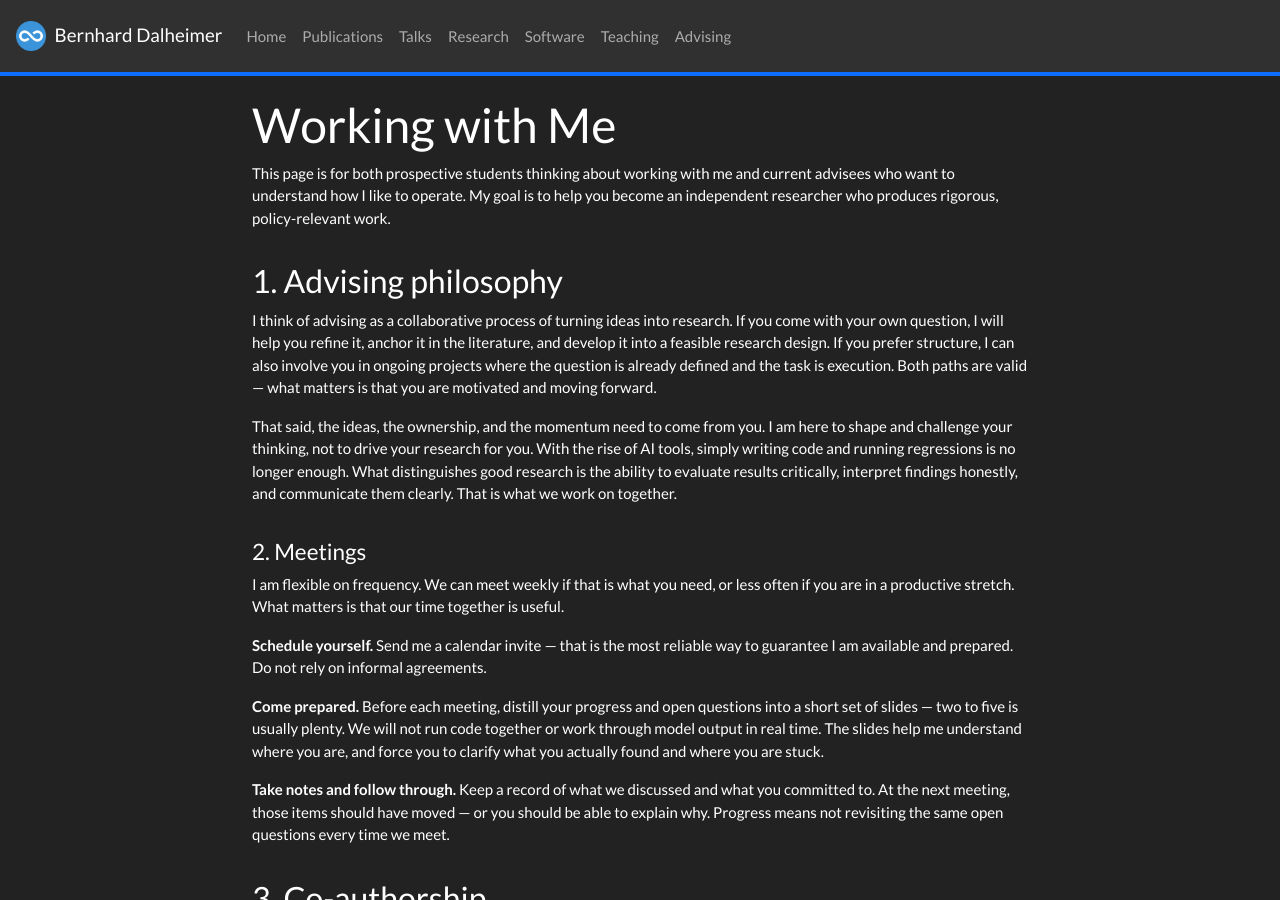
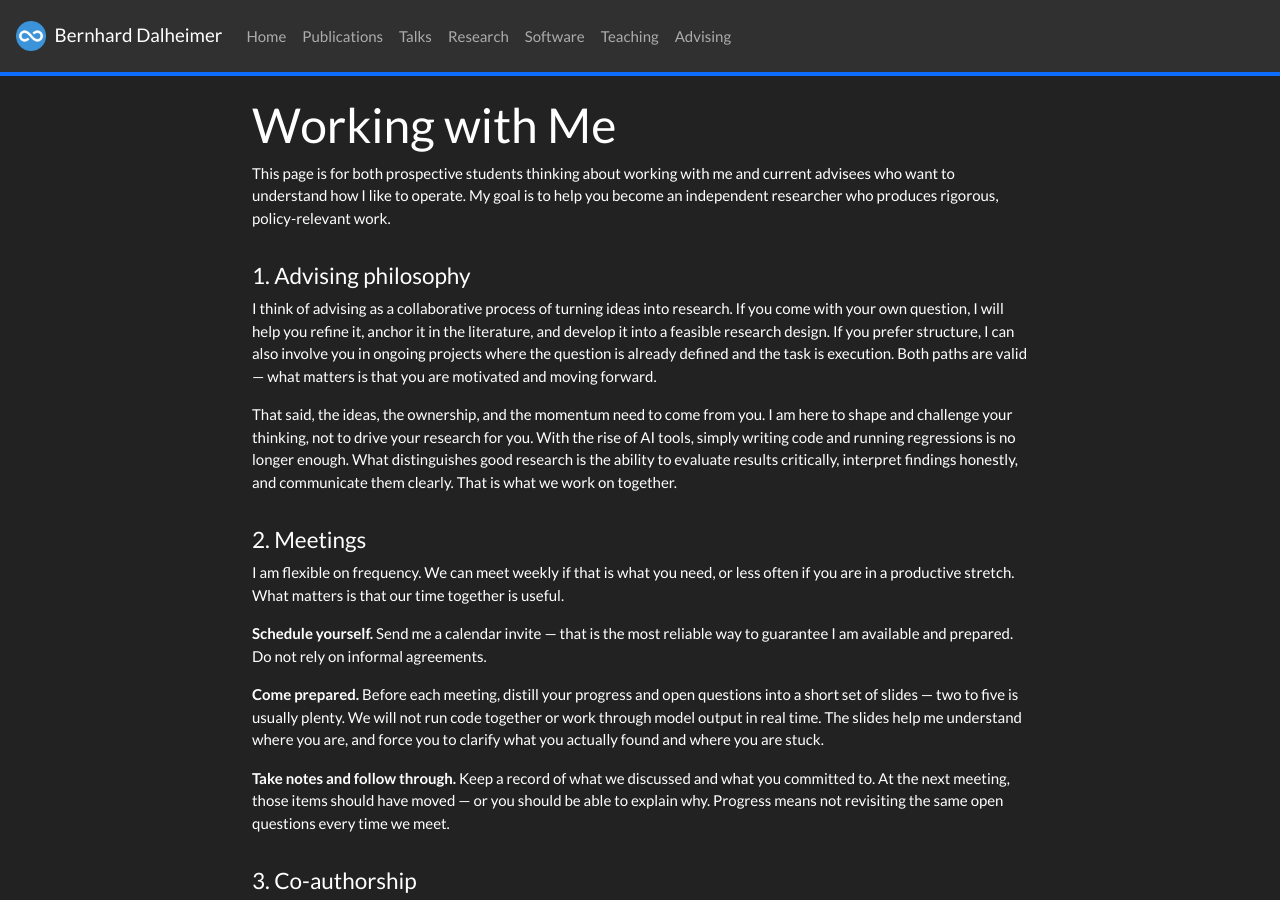
Before and after one commit to BDalheimer/BDalheimer.github.io, a Jekyll site: the page built from _pages/advising.md, in a window 1280 px wide and 900 px high. Built offline with Jekyll 4.4.1, drawn with Linux system fonts in a browser that asks for light colours; nearby versions of some CDN libraries; a style sheet for code colours, icons or effects is not loaded.

Commit message:
adjust heading size

```diff
--- a/_pages/advising.md
+++ b/_pages/advising.md
@@ -8,7 +8,7 @@ This page is for both prospective students thinking about working with me and cu
 
 ---
 
-### 1. Advising philosophy
+#### 1. Advising philosophy
 
 I think of advising as a collaborative process of turning ideas into research. If you come with your own question, I will help you refine it, anchor it in the literature, and develop it into a feasible research design. If you prefer structure, I can also involve you in ongoing projects where the question is already defined and the task is execution. Both paths are valid — what matters is that you are motivated and moving forward.
 
@@ -28,7 +28,7 @@ I am flexible on frequency. We can meet weekly if that is what you need, or less
 
 ---
 
-### 3. Co-authorship
+#### 3. Co-authorship
 
 I am happy to co-author with students, but it is not a given. I equally support solo-authored work, and I will not claim a byline unless I feel I have made a substantial contribution beyond advising and commenting on drafts. If the research develops into something strong enough for journal submission and there is a genuine case for joining forces, I am glad to do that.
 
@@ -36,7 +36,7 @@ That said, I do not publish at all costs. Quality and integrity matter more to m
 
 ---
 
-### 4. On artificial intelligence
+#### 4. On artificial intelligence
 
 AI tools can be useful in research, and I have no objection to you using them. But be transparent about it, and never lose sight of the fact that you are responsible for everything that carries your name. If your analysis turns out to be wrong — or reflects sloppy practice — that is your problem, not the tool's. Always understand what AI is doing on your behalf, and always verify the output.
 
@@ -44,7 +44,7 @@ AI tools can be useful in research, and I have no objection to you using them. B
 
 ---
 
-### 5. Letters of recommendation
+#### 5. Letters of recommendation
 
 I write many letters each year and am glad to support your applications. To make this manageable and give your letters the attention they deserve, please follow these guidelines:
 
```
